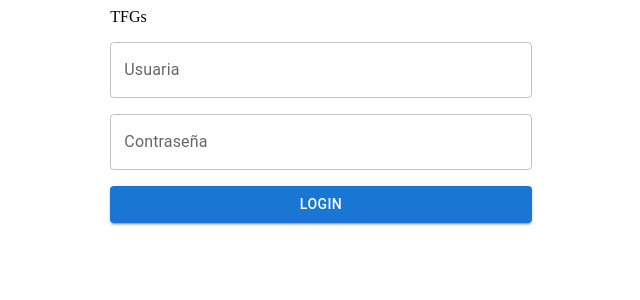
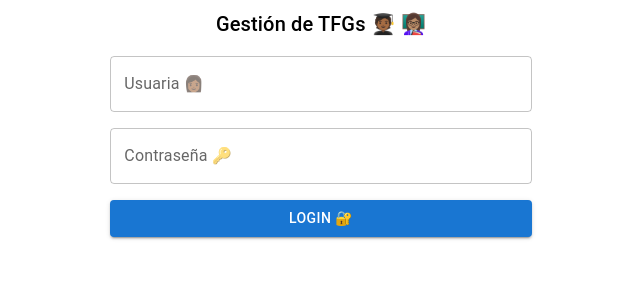
Before and after one commit to arcones/tfg-front, a React app: page / in a window 1280 px wide. Shown: the top 300 px of the page, without its empty margins (319-959 px from the left). Built offline with nearby package versions, Linux system fonts and the light colour scheme.

Commit message:
Prettify login and TFG list

```diff
--- a/public/index.html
+++ b/public/index.html
@@ -2,9 +2,8 @@
 <html lang="en">
   <head>
     <meta charset="UTF-8" />
-    <meta http-equiv="X-UA-Compatible" content="IE=edge" />
-    <meta name="viewport" content="width=device-width, initial-scale=1.0" />
-    <title>TFGs</title>
+    <link rel="shortcut icon" href="#" />
+    <title>Gestión de TFGs</title>
   </head>
   <body>
     <div id="root"></div>
--- a/src/components/Login.jsx
+++ b/src/components/Login.jsx
@@ -5,6 +5,7 @@ import Stack from "@mui/material/Stack";
 import TextField from "@mui/material/TextField";
 import { checkCredentials } from "../services/TFGApi";
 import { useState } from "react";
+import Typography from "@mui/material/Typography";
 
 const Login = ({ setLoggedUser }) => {
   const [user, setUser] = useState();
@@ -26,12 +27,14 @@ const Login = ({ setLoggedUser }) => {
       <Grid item xs />
       <Grid item xs>
         <Stack spacing={2}>
-          <div>TFGs</div>
+          <Typography variant="h6" component="h6" align="center">
+            Gestión de TFGs 🧑🏾‍🎓 👩🏽‍🏫
+          </Typography>
           {wrongPassword && (
             <Alert severity="error">Las credenciales son incorrectas</Alert>
           )}
           <TextField
-            label="Usuaria"
+            label="Usuaria 👩🏾"
             variant="outlined"
             onChange={(event) => {
               setUser(event.target.value);
@@ -39,7 +42,7 @@ const Login = ({ setLoggedUser }) => {
             onFocus={() => setWrongPassword(false)}
           />
           <TextField
-            label="Contraseña"
+            label="Contraseña 🔑"
             variant="outlined"
             type="password"
             onChange={(event) => setPassword(event.target.value)}
@@ -51,7 +54,7 @@ const Login = ({ setLoggedUser }) => {
             }}
             variant="contained"
           >
-            Login
+            Login 🔐
           </Button>
         </Stack>
       </Grid>
--- a/src/components/student/TFGDetails.jsx
+++ b/src/components/student/TFGDetails.jsx
@@ -1,28 +1,60 @@
 import * as React from "react";
 import Table from "@mui/material/Table";
 import TableBody from "@mui/material/TableBody";
-import TableCell from "@mui/material/TableCell";
 import TableContainer from "@mui/material/TableContainer";
+import TableCell, { tableCellClasses } from "@mui/material/TableCell";
+import { styled } from "@mui/material/styles";
 import TableHead from "@mui/material/TableHead";
 import TableRow from "@mui/material/TableRow";
 import Paper from "@mui/material/Paper";
+import Typography from "@mui/material/Typography";
+import { Box, Container } from "@mui/material";
+import Grid from "@mui/material/Grid";
+import Stack from "@mui/material/Stack";
 
 const TFGDetails = ({ student, tfgs }) => {
+  const StyledTableCell = styled(TableCell)(({ theme }) => ({
+    [`&.${tableCellClasses.head}`]: {
+      backgroundColor: "deeppink",
+      color: theme.palette.common.white,
+      fontWeight: "bolder",
+      fontSize: 18,
+    },
+    [`&.${tableCellClasses.body}`]: {
+      fontSize: 14,
+    },
+  }));
+
+  const StyledTableRow = styled(TableRow)(({ theme }) => ({
+    "&:nth-of-type(odd)": {
+      backgroundColor: theme.palette.action.hover,
+    },
+    "&:last-child td, &:last-child th": {
+      border: 0,
+    },
+  }));
+
   return (
-    <div>
-      <h2>Bienvenida {student.name}</h2>
+    <Container>
+      <Stack spacing={2}>
+        <Typography variant="h6" component="h6">
+          Bienvenida {student.name} 📚
+        </Typography>
+        <Typography variant="subtitle2" component="div">
+          Te mostramos la lista de tus solicitudes de TFG 👇🏾
+        </Typography>
         <TableContainer component={Paper}>
           <Table sx={{ minWidth: 650 }} aria-label="simple table">
             <TableHead>
-            <TableRow>
-              <TableCell>Título del TFG</TableCell>
-              <TableCell align="right">Directora</TableCell>
-              <TableCell align="right">Estado</TableCell>
-            </TableRow>
+              <StyledTableRow>
+                <StyledTableCell>Título del TFG</StyledTableCell>
+                <StyledTableCell align="right">Directora</StyledTableCell>
+                <StyledTableCell align="right">Estado</StyledTableCell>
+              </StyledTableRow>
             </TableHead>
             <TableBody>
               {tfgs.map((row) => (
-              <TableRow
+                <StyledTableRow
                   key={row.title}
                   sx={{ "&:last-child td, &:last-child th": { border: 0 } }}
                 >
@@ -31,12 +63,13 @@ const TFGDetails = ({ student, tfgs }) => {
                   </TableCell>
                   <TableCell align="right">{row.directorId}</TableCell>
                   <TableCell align="right">{row.status}</TableCell>
-              </TableRow>
+                </StyledTableRow>
               ))}
             </TableBody>
           </Table>
         </TableContainer>
-    </div>
+      </Stack>
+    </Container>
   );
 };
 export default TFGDetails;
```
Also changed, not shown: 1 other file (tests, documents, lock files or other folders). Lines whose indentation alone changed are shown as unchanged.
